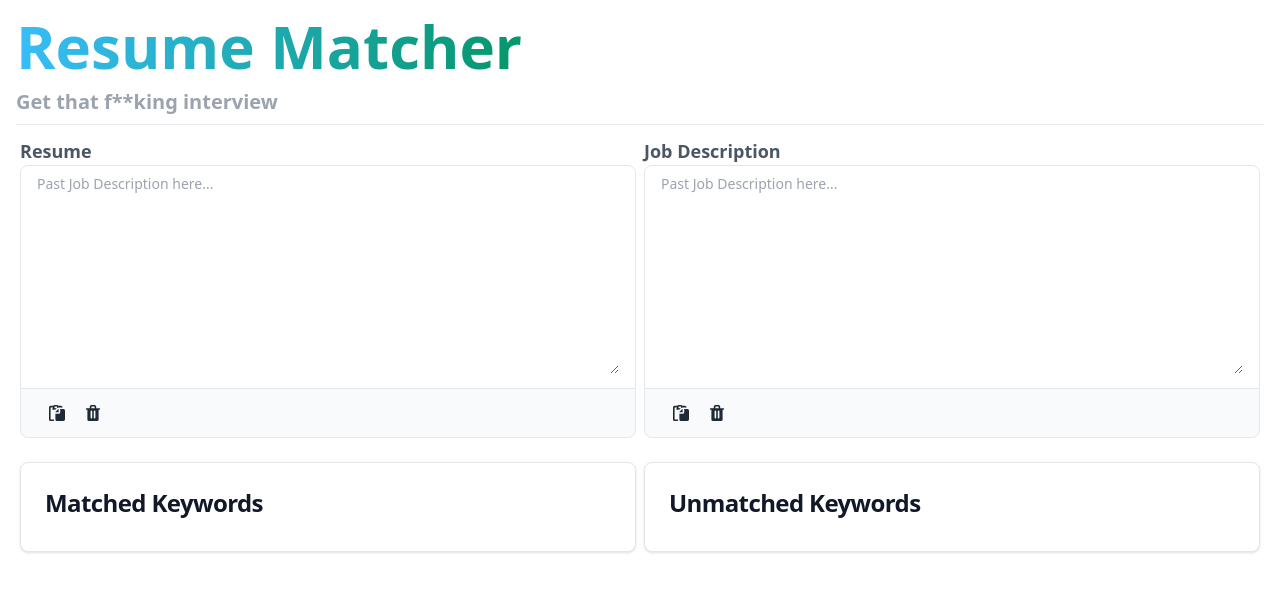
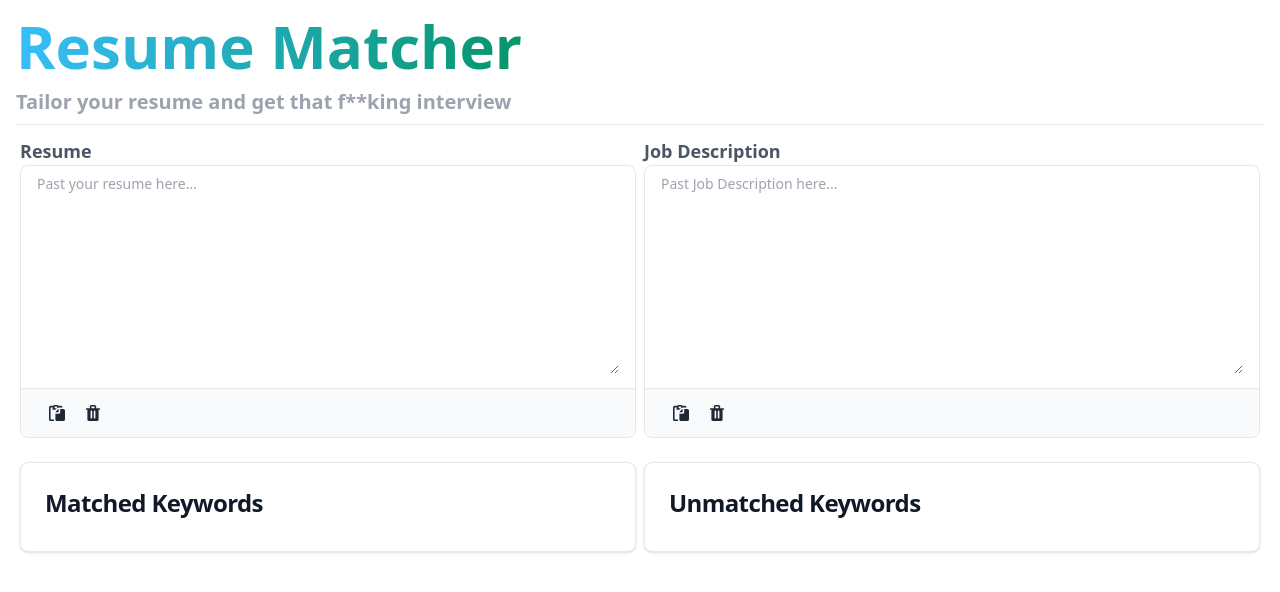
Before and after one commit to Pepeland/Resume-Matcher, an Angular app: page / in a window 1280 px wide. Shown: the top 592 px of the page. Built offline with nearby package versions, Linux system fonts and the light colour scheme.

Commit message:
Add another input for text-area component to get placehoder text as a input. Change app subtitle.

```diff
--- a/src/app/app.component.html
+++ b/src/app/app.component.html
@@ -5,19 +5,14 @@
       class="text-transparent bg-clip-text bg-gradient-to-r to-emerald-600 from-sky-400">{{
       title() }}</span>
   </h1>
-  <p class="text-lg font-bold text-gray-400 lg:text-xl dark:text-gray-400">Get
-    that f**king interview</p>
+  <p class="text-lg font-bold text-gray-400 lg:text-xl dark:text-gray-400">
+    Tailor your resume and get that f**king interview</p>
   <hr class="h-px my-2 bg-gray-200 border-0 dark:bg-gray-700">
 
   <div class="grid grid-cols-2">
-    <app-text-area [title]="'Resume'" (textChangeEvent)="resumeChange($event)"></app-text-area>
-    <app-text-area [title]="'Job Description'" (textChangeEvent)="jobDescriptionChange($event)"></app-text-area>
+    <app-text-area [title]="'Resume'" (textChangeEvent)="resumeChange($event)" [placeholder]="'Past your resume here...'"></app-text-area>
+    <app-text-area [title]="'Job Description'" (textChangeEvent)="jobDescriptionChange($event)" [placeholder]="'Past Job Description here...'"></app-text-area>
   </div>
-
-  <!-- <button type="button" ng-click="matchService.match()"
-    class="text-white bg-gradient-to-br from-purple-600 to-blue-500 hover:bg-gradient-to-bl focus:ring-4 focus:outline-none focus:ring-blue-300 dark:focus:ring-blue-800 font-medium rounded-lg text-sm px-5 py-2.5 text-center me-2 mb-2">
-    Match the Resume
-  </button> -->
 
   <div class="grid grid-cols-2">
     <app-keywords [title]="'Matched Keywords'" [color]="'green'" [items]="matchService.matchedKeywords()"></app-keywords>
--- a/src/app/components/text-area/text-area.component.html
+++ b/src/app/components/text-area/text-area.component.html
@@ -11,7 +11,7 @@
           id="job-description"
           rows="10"
           class="w-full px-0 text-sm text-gray-900 bg-white border-0 dark:bg-gray-800 focus:ring-0 dark:text-white dark:placeholder-gray-400"
-          placeholder="Past Job Description here..."
+          placeholder="{{placeholder}}"
           required></textarea>
       </div>
       <div
--- a/src/app/components/text-area/text-area.component.ts
+++ b/src/app/components/text-area/text-area.component.ts
@@ -11,6 +11,7 @@ import { FormsModule } from '@angular/forms';
 })
 export class TextAreaComponent {
   @Input({ required: true }) title!: string;
+  @Input() placeholder!: string;
   @Output() textChangeEvent = new EventEmitter<string>();
   textAreaValue: string = '';
 
```
